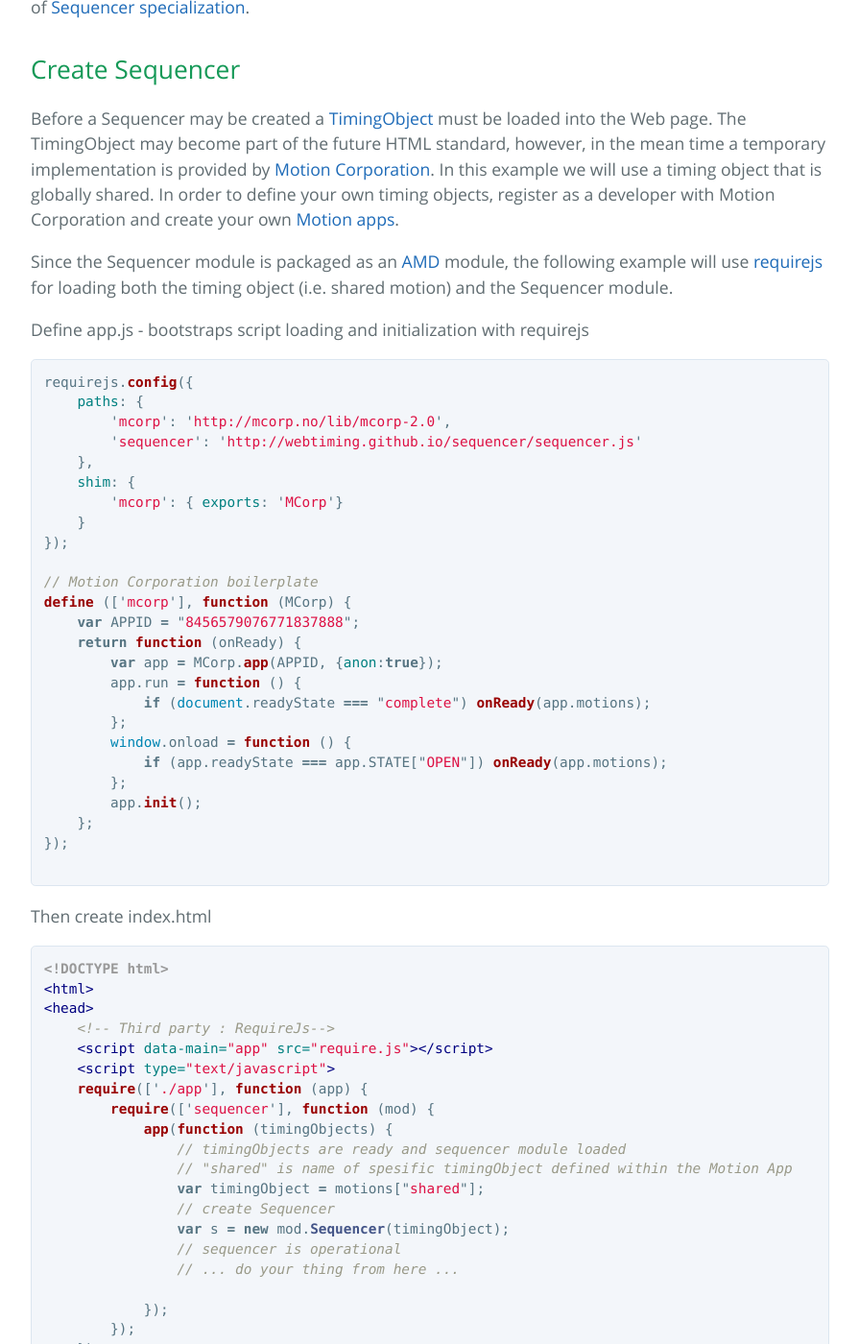
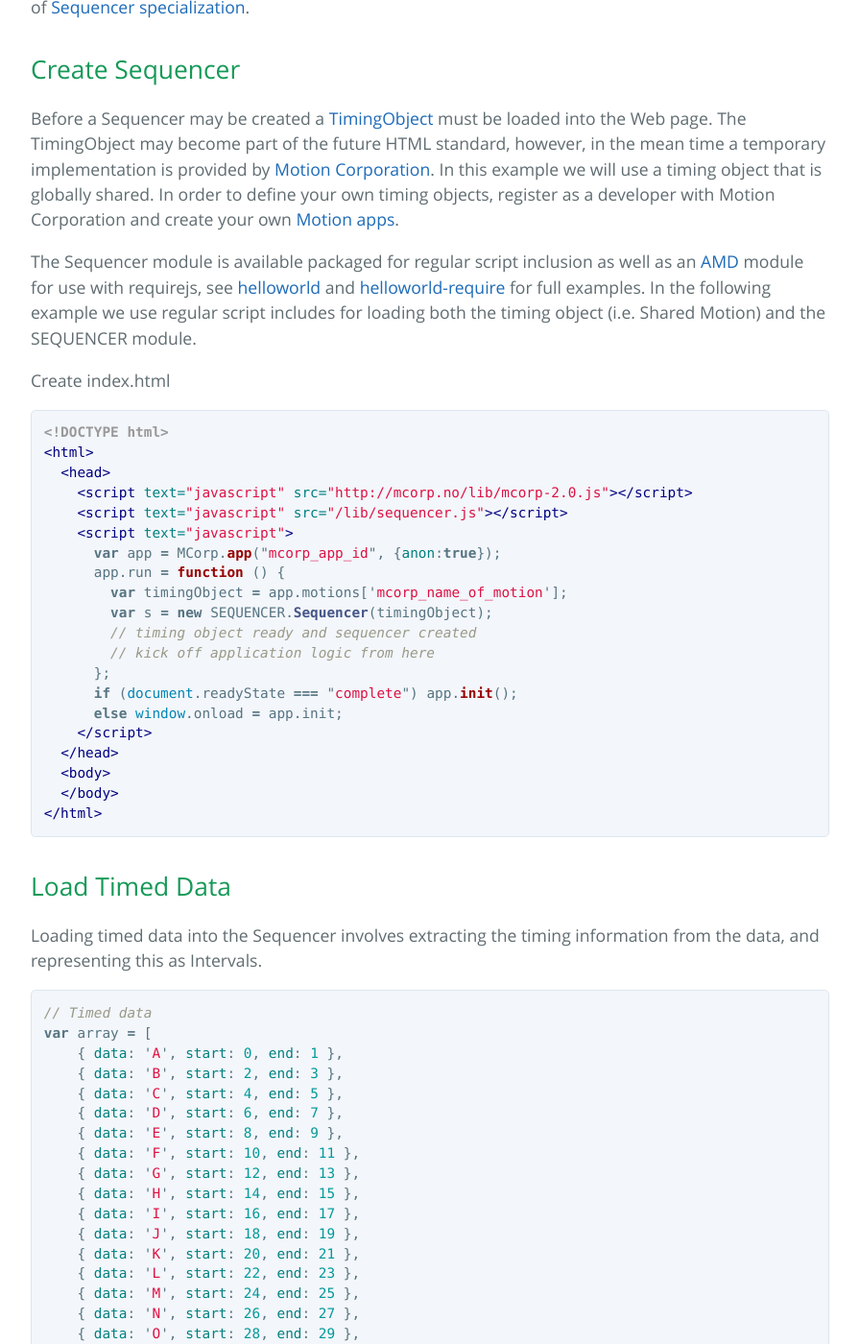
Before and after one commit to webtiming/sequencer, a Jekyll site: the page built from usage.md, in a window 1280 px wide and 1400 px high, scrolled down 641 px. Shown: the whole window at 96% size, without its empty margins (192-1087 px from the left). Built offline with Jekyll 4.4.1, drawn with Linux system fonts in a browser that asks for light colours; Markdown is read by kramdown in place of the engine named in the settings; some of the changed text lies outside the part shown.

Commit message:
fixed references to module import

````diff
--- a/usage.md
+++ b/usage.md
@@ -16,67 +16,32 @@ Finally, it is documented how the Sequencer may be integrated with a specific da
 ## Create Sequencer
 Before a Sequencer may be created a [TimingObject](http://webtiming.github.io/timingobject) must be loaded into the Web page. The TimingObject may become part of the future HTML standard, however, in the mean time a temporary implementation is provided by [Motion Corporation](http://motioncorporation.com). In this example we will use a timing object that is globally shared. In order to define your own timing objects, register as a developer with Motion Corporation and create your own [Motion apps](http://dev.mcorp.no).
 
-Since the Sequencer module is packaged as an [AMD](http://requirejs.org/) module, the following example will use [requirejs](http://requirejs.org/) for loading both the timing object (i.e. shared motion) and the Sequencer module.
+The Sequencer module is available packaged for regular script inclusion as well as an [AMD](http://requirejs.org/) module for use with requirejs, see [helloworld](examples.html#helloworld) and [helloworld-require](examples.html#helloworld-require) for full examples. In the following example we use regular script includes for loading both the timing object (i.e. Shared Motion) and the SEQUENCER module.
 
 
-Define app.js - bootstraps script loading and initialization with requirejs
-
-```javascript
-requirejs.config({
-    paths: {
-        'mcorp': 'http://mcorp.no/lib/mcorp-2.0',
-        'sequencer': 'http://webtiming.github.io/sequencer/sequencer.js'
-    },
-    shim: {
-        'mcorp': { exports: 'MCorp'}
-    }
-});
-
-// Motion Corporation boilerplate
-define (['mcorp'], function (MCorp) {
-    var APPID = "8456579076771837888";
-    return function (onReady) {
-        var app = MCorp.app(APPID, {anon:true});
-        app.run = function () {
-            if (document.readyState === "complete") onReady(app.motions);
-        };
-        window.onload = function () {
-            if (app.readyState === app.STATE["OPEN"]) onReady(app.motions);
-        };
-        app.init();
-    };
-});
-
-```
-
-Then create index.html
+Create index.html
 
 ```html
 <!DOCTYPE html>
 <html>
-<head>
-    <!-- Third party : RequireJs-->
-    <script data-main="app" src="require.js"></script>
-    <script type="text/javascript">
-    require(['./app'], function (app) {
-        require(['sequencer'], function (mod) {
-            app(function (timingObjects) {
-                // timingObjects are ready and sequencer module loaded
-                // "shared" is name of spesific timingObject defined within the Motion App
-                var timingObject = motions["shared"];
-                // create Sequencer
-                var s = new mod.Sequencer(timingObject);
-                // sequencer is operational
-                // ... do your thing from here ...
-
-            });
-        });
-    });
+  <head>
+    <script text="javascript" src="http://mcorp.no/lib/mcorp-2.0.js"></script>
+    <script text="javascript" src="/lib/sequencer.js"></script>
+    <script text="javascript">
+      var app = MCorp.app("mcorp_app_id", {anon:true});
+      app.run = function () {
+        var timingObject = app.motions['mcorp_name_of_motion'];
+        var s = new SEQUENCER.Sequencer(timingObject);
+        // timing object ready and sequencer created
+        // kick off application logic from here
+      };
+      if (document.readyState === "complete") app.init();
+      else window.onload = app.init;
     </script>
-</head>
-<body>
-    <div id="viewer"></div>
-</body>
+  </head>
+  <body>
+  </body>
+</html>
 ```
 
 
@@ -149,7 +114,6 @@ var viewer = function (sequencer, elem) {
         console.log(e.toString());
     };
     sequencer.on("enter", enter);
-    sequencer.on("change", enter);
     sequencer.on("exit", exit);
 };
 viewer(s, document.getElementById("viewer"));
@@ -282,3 +246,9 @@ ArraySequencer.prototype.loadData = function () {
 ArraySequencer.prototype.getData = function (key) {
 	return this.array[parseInt(key)];
 };
+
+
+// Usage - one code line - create ArraySequencer and connect to UI
+viewer(new ArraySequencer(timingObject, array), document.getElementById("viewer"));
+
+```
````
Also changed, not shown: docs.md (+9 -3 lines), examples.md (+15 -7 lines).
